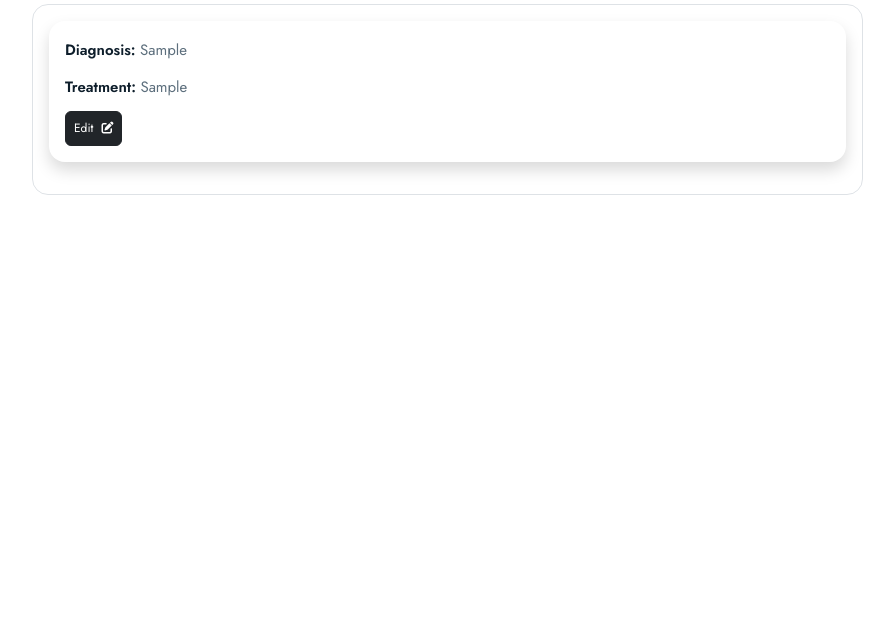
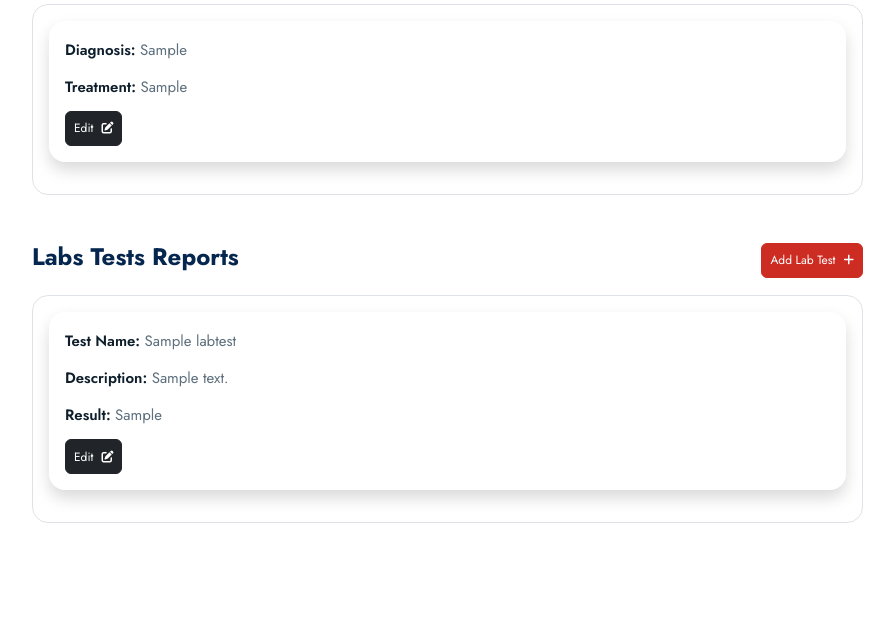
Before and after one commit to Malayaranjan014/hospital-management-system, a Django app: page /doctor/appointments/1 in a window 1280 px wide. Shown: the part 654-1273 px from the top of the page, without its empty margins (335-1229 px from the left). Before the commit the page ends 849 px from the top, so only its background shows below. Run offline with Django 5.2, Linux system fonts and the light colour scheme; a user stored in the database is signed in; tables that the repository leaves empty hold one stand-in row (values such as "Sample post"); grey boxes marked "Sample" are stand-in pictures; parts of the project's set-up code (start-up, migrations or seed data) failed here and were passed over.

Commit message:
Add lab test creation and update functionality

```diff
--- a/doctor/urls.py
+++ b/doctor/urls.py
@@ -10,10 +10,17 @@ urlpatterns = [
     path("appointments/",views.appointments,name="appointments"),
     path("appointments/<appointment_id>",views.appointment_detail,name="appointment_detail"),
     path("cancel_appointment/<appointment_id>",views.cancel_appointment,name="cancel_appointment"),
+
     path("activate_appointment/<appointment_id>",views.activate_appointment,name="activate_appointment"),
     path("complete_appointment/<appointment_id>",views.complete_appointment,name="complete_appointment"),
+
     path("add_medical_report/<appointment_id>",views.add_medical_report,name="add_medical_report"),
     path("edit_medical_report/<appointment_id>/<medical_report_id>/",views.edit_medical_report ,name="edit_medical_report"),
 
 
+    path("add_lab_test/<appointment_id>",views.add_lab_test,name="add_lab_test"),
+    path("edit_lab_test/<appointment_id>/<lab_test_id>/",views.edit_lab_test ,name="edit_lab_test"),
+
+
+
 ]
--- a/doctor/views.py
+++ b/doctor/views.py
@@ -130,3 +130,40 @@ def edit_medical_report(request, appointment_id, medical_report_id):
 
     messages.success(request, "Medical Report Updated Successfully")
     return redirect("doctor:appointment_detail", appointment.appointment_id)
+
+
+@login_required
+def add_lab_test(request, appointment_id):
+    doctor = doctor_models.Doctor.objects.get(user=request.user)
+    appointment = base_models.Appointment.objects.get(appointment_id=appointment_id, doctor=doctor)
+
+    if request.method == "POST":
+        test_name = request.POST.get("test_name")
+        description = request.POST.get("description")
+        result = request.POST.get("result")
+
+        base_models.LabTest.objects.create(appointment=appointment, test_name=test_name, description=description, result=result)
+
+    messages.success(request, "Lab report Added Successfully")
+    return redirect("doctor:appointment_detail", appointment.appointment_id)
+
+
+
+@login_required
+def edit_lab_test(request, appointment_id, lab_test_id):
+    doctor = doctor_models.Doctor.objects.get(user=request.user)
+    appointment = base_models.Appointment.objects.get(appointment_id=appointment_id, doctor=doctor)
+    lab_test = base_models.LabTest.objects.get(id=lab_test_id, appointment=appointment)
+
+    if request.method == "POST":
+        test_name = request.POST.get("test_name")
+        description = request.POST.get("description")
+        result = request.POST.get("result")
+
+        lab_test.test_name = test_name
+        lab_test.description = description
+        lab_test.result = result
+        lab_test.save()
+
+    messages.success(request, "Lab Report Updated Successfully")
+    return redirect("doctor:appointment_detail", appointment.appointment_id)
--- a/templates/doctor/appointment_detail.html
+++ b/templates/doctor/appointment_detail.html
@@ -92,6 +92,56 @@
                 </div>
 
 
+                {% comment %} lab test record  {% endcomment %}
+
+                <div id="lab-test">
+                    <div class="d-flex justify-content-between">
+                        <h4 class="mb-0 mb-4 fw-bold">Labs Tests Reports</h4>
+                        <button class="btn btn-primary btn-sm" type="button" data-bs-toggle="collapse" data-bs-target="#collapseLabTest" aria-expanded="false" aria-controls="collapseLabTest">Add Lab Test <i class="fas fa-plus ms-2"></i></button>
+                    </div>
+                    <div class="collapse" id="collapseLabTest">
+                        <div class="border p-3 mb-4 rounded-4">
+                            {% comment %} adding  {% endcomment %}
+                            <form action="{% url 'doctor:add_lab_test' appointment.appointment_id %}" method="POST">
+                                {% csrf_token %}
+                                <input type="text" class="form-control mb-3" name="test_name" placeholder="Test name" />
+                                <input type="text" class="form-control mb-3" name="description" placeholder="Description" />
+                                <textarea name="result" class="form-control" id="" placeholder="Lab Result"></textarea>
+                                <button type="submit" class="btn btn-secondary btn-sm">Save <i class="fas fa-save ms-2"></i></button>
+                            </form>
+                        </div>
+                    </div>
+                    <div class="card mb-4">
+                        <div class="border p-3 mb-4 rounded-4">
+                            {% for l in lab_tests %}
+                            <div class="shadow p-3 rounded-4 mb-3">
+                                <p><span class="fw-semibold text-dark">Test Name:</span> {{l.test_name}}</p>
+                                <p><span class="fw-semibold text-dark">Description:</span> {{l.description}}</p>
+                                <p><span class="fw-semibold text-dark">Result:</span> {{l.result|default:"Not added yet"}}</p>
+                                <button class="btn btn-dark btn-sm" type="button" data-bs-toggle="collapse" data-bs-target="#collapseLabTest{{l.id}}" aria-expanded="false" aria-controls="collapseLabTest{{l.id}}">Edit <i class="fas fa-edit ms-2"></i></button>
+                                <div class="collapse mt-3" id="collapseLabTest{{l.id}}">
+                                    <div class="border p-3 rounded-4">
+                                        {% comment %} for edit  {% endcomment %}
+                                        <form action="{% url 'doctor:edit_lab_test' appointment.appointment_id l.id %}" method="POST">
+                                            {% csrf_token %}
+                                            <input type="text" class="form-control mb-3" value="{{l.test_name}}" name="test_name" placeholder="Test name" />
+                                            <input type="text" class="form-control mb-3" value="{{l.description}}" name="description" placeholder="Description" />
+                                            <textarea name="result" class="form-control" id="" placeholder="Lab Result">{{ l.result }}</textarea>
+
+                                            <button type="submit" class="btn btn-secondary btn-sm">Save Changes <i class="fas fa-save ms-2"></i></button>
+                                        </form>
+                                    </div>
+                                </div>
+                            </div>
+                            {% empty %}
+                            <p>No lab tests</p>
+                            {% endfor %}
+                        </div>
+                    </div>
+                </div>
+
+
+
 
 </section>
 {% endblock  %}
```
Also changed, not shown: templates/base/book_appointment.html (+2 -15 lines).
